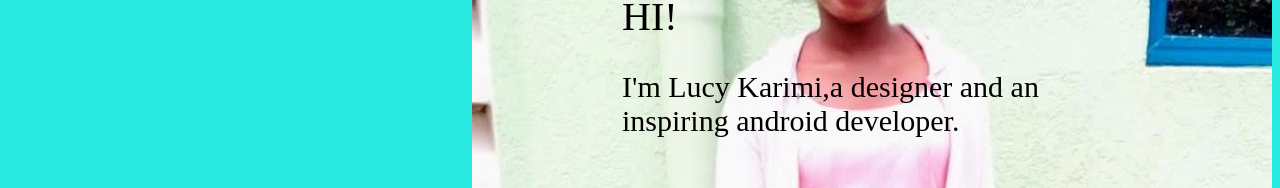
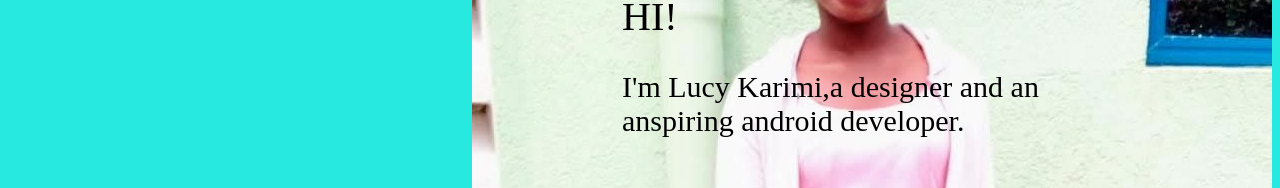
Before and after one commit to luciahroyalty101/my-portfolio, a plain HTML site: page index.html in a window 1280 px wide. Shown: the part 453-641 px from the top of the page. Drawn offline with Linux system fonts and the light colour scheme.

Commit message:
modify paragraph

```diff
--- a/index.html
+++ b/index.html
@@ -20,7 +20,7 @@
     <div class="description">
         <p><span>HI!</span> </p>
         <div class="me">
-            <p>I'm Lucy Karimi,a designer and an inspiring android developer.</p>
+            <p>I'm Lucy Karimi,a designer and an anspiring android developer.</p>
         </div>
     </div>
     <br>
```
